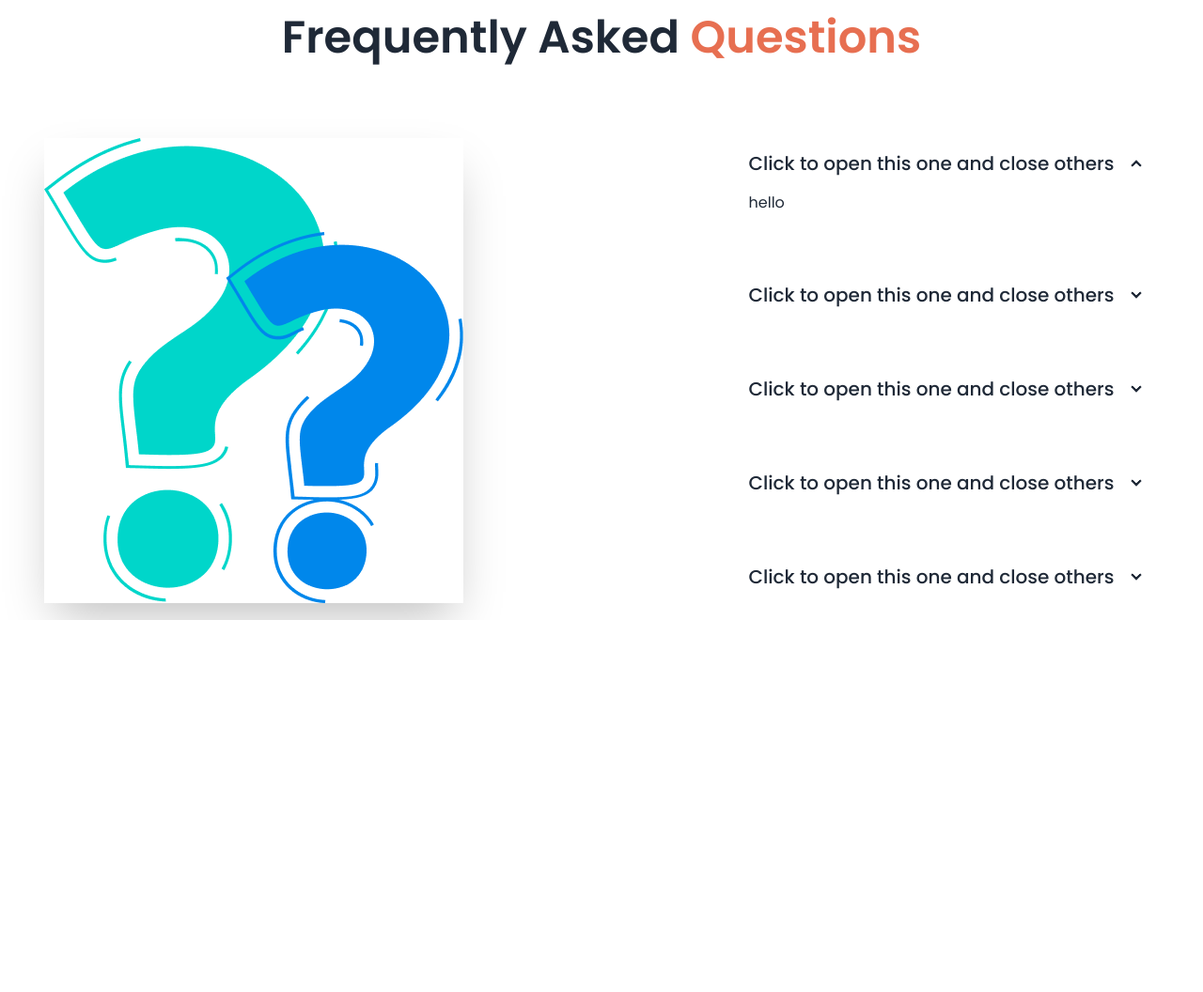
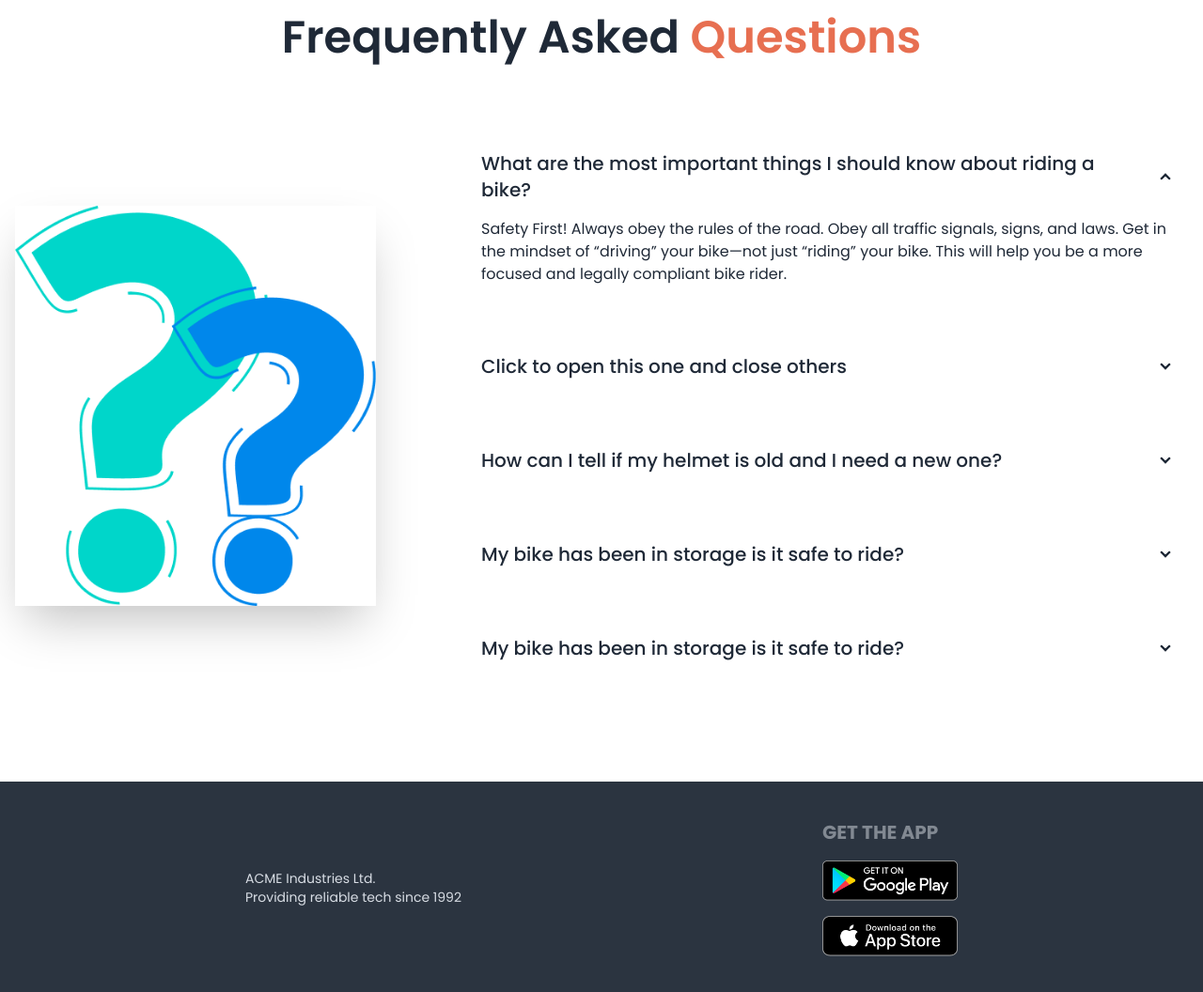
Before and after one commit to SamirSadek/biker-zone-daisyUI, a plain HTML site: page index.html in a window 1280 px wide. Shown: the part 2060-3116 px from the top of the page at 94% size. Before the commit the page ends 2720 px from the top, so only its background shows below. Drawn offline with nearby package versions, Linux system fonts and the light colour scheme.

Commit message:
footer added

```diff
--- a/index.html
+++ b/index.html
@@ -291,22 +291,25 @@
       </div>
     </section>
     <!-- FAQ section -->
-    <section >
+    <section class="my-24">
       <h3 class="text-5xl text-center font-semibold mb-16">
         Frequently Asked <span class="text-bike-primary">Questions</span>
       </h3>
       <div class="hero ">
-        <div class="hero-content flex-col lg:flex-row gap-72">
-          <img src="./images/others/faq.png" class="shadow-2xl" />
+        <div class="hero-content flex-col lg:flex-row lg:gap-24">
+          <img src="./images/others/faq.png" class="w-3/4 lg:max-w-sm shadow-2xl" />
 
-        <div class="w-1/2 space-y-10 ">
+          <div class="space-y-10 ">
             <div class="collapse collapse-arrow ">
               <input type="radio" name="my-accordion-2" checked="checked" />
               <div class="collapse-title text-xl font-medium">
-              Click to open this one and close others
+                What are the most important things I should
+                know about riding a bike?
               </div>
               <div class="collapse-content">
-              <p>hello</p>
+                <p>Safety First! Always obey the rules of the road. Obey all traffic signals, signs, and laws. Get in
+                  the mindset of “driving” your bike—not just “riding” your bike. This will help you be a more focused
+                  and legally compliant bike rider. </p>
               </div>
             </div>
             <div class="collapse collapse-arrow ">
@@ -321,28 +324,35 @@
             <div class="collapse collapse-arrow ">
               <input type="radio" name="my-accordion-2" />
               <div class="collapse-title text-xl font-medium">
-              Click to open this one and close others
+                How can I tell if my helmet is old and I need a
+                new one?
               </div>
               <div class="collapse-content">
-              <p>hello</p>
+                <p>Safety First! Always obey the rules of the road. Obey all traffic signals, signs, and laws. Get in
+                  the mindset of “driving” your bike—not just “riding” your bike. This will help you be a more focused
+                  and legally compliant bike rider. </p>
               </div>
             </div>
             <div class="collapse collapse-arrow ">
               <input type="radio" name="my-accordion-2" />
               <div class="collapse-title text-xl font-medium">
-              Click to open this one and close others
+                My bike has been in storage is it safe to ride?
               </div>
               <div class="collapse-content">
-              <p>hello</p>
+                <p>Safety First! Always obey the rules of the road. Obey all traffic signals, signs, and laws. Get in
+                  the mindset of “driving” your bike—not just “riding” your bike. This will help you be a more focused
+                  and legally compliant bike rider. </p>
               </div>
             </div>
             <div class="collapse collapse-arrow ">
               <input type="radio" name="my-accordion-2" />
               <div class="collapse-title text-xl font-medium">
-              Click to open this one and close others
+                My bike has been in storage is it safe to ride?
               </div>
               <div class="collapse-content">
-              <p>hello</p>
+                <p>Safety First! Always obey the rules of the road. Obey all traffic signals, signs, and laws. Get in
+                  the mindset of “driving” your bike—not just “riding” your bike. This will help you be a more focused
+                  and legally compliant bike rider. </p>
               </div>
             </div>
           </div>
@@ -350,8 +360,18 @@
     </section>
 
   </main>
-  <footer>
+  <footer class="footer grid p-10 bg-neutral text-neutral-content max-w-8xl mx-auto justify-center items-center lg:gap-96">
+    <div>
+      <p class=>ACME Industries Ltd.<br/>Providing reliable tech since 1992</p>
+    </div>
+    <div>
+      <span class="footer-title text-xl">Get the App</span>
+      <div class="grid grid-cols-1 gap-4">
+        <a><img class="w-36"  src="./images/others/android.png" alt=""></a>
+        <a><img class="w-36" src="./images/others/ios.png" alt=""></a>
 
+      </div>
+    </div>
   </footer>
 
 </body>
```
Lines whose indentation alone changed are shown as unchanged.
